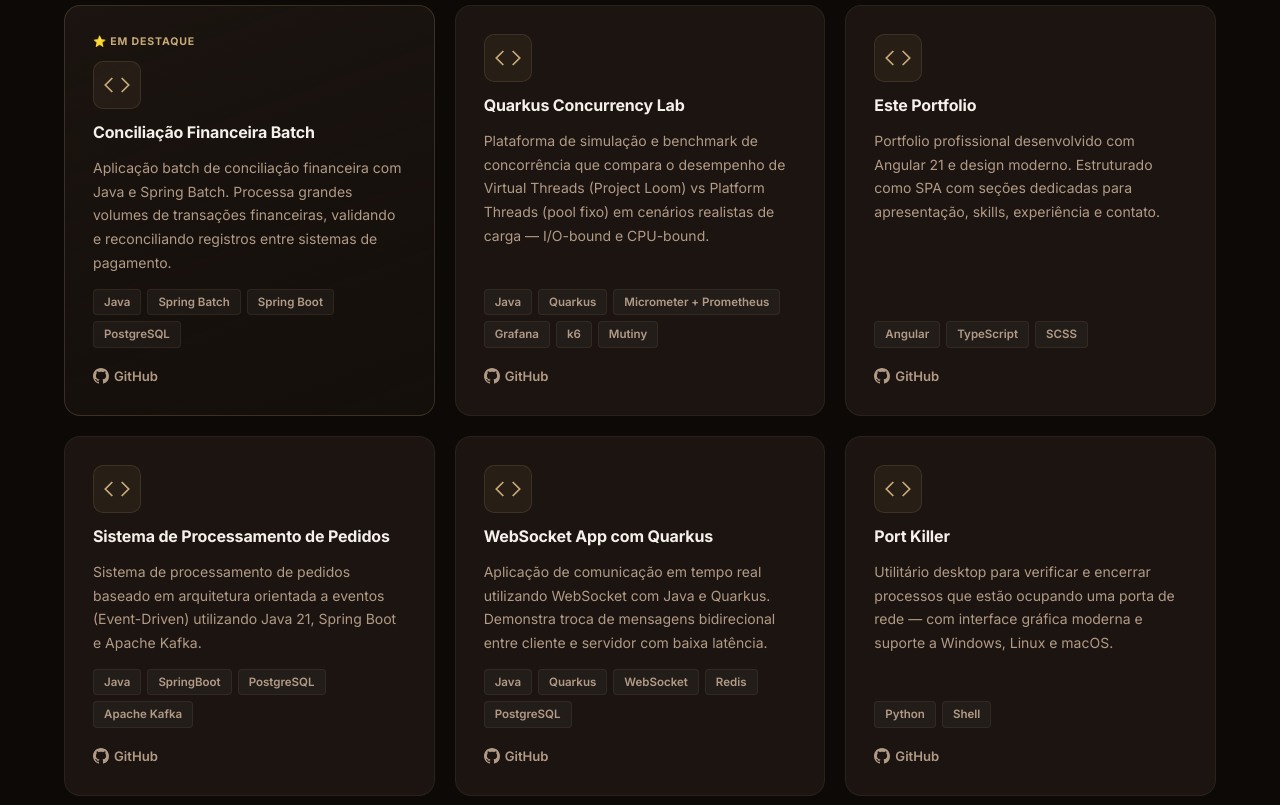
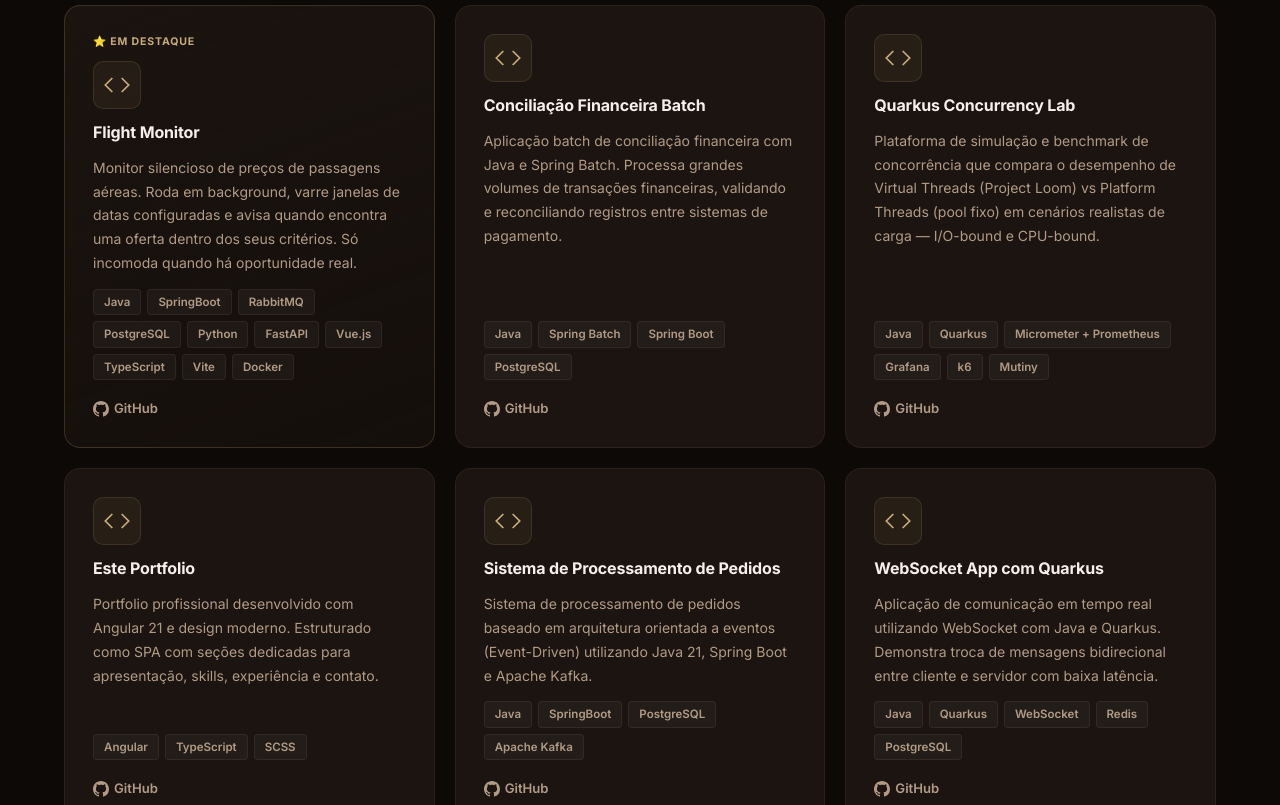
Before and after one commit to holandale0/personal-portfolio, an Angular app: page / in a window 1280 px wide. Shown: the part 5180-5985 px from the top of the page. Built offline with nearby package versions, Linux system fonts and the light colour scheme.

Commit message:
add project

```diff
--- a/src/app/components/projects/projects.ts
+++ b/src/app/components/projects/projects.ts
@@ -19,11 +19,17 @@ export interface Project {
 export class Projects {
   items: Project[] = [
     {
+      title: 'Flight Monitor',
+      description: 'Monitor silencioso de preços de passagens aéreas. Roda em background, varre janelas de datas configuradas e avisa quando encontra uma oferta dentro dos seus critérios. Só incomoda quando há oportunidade real.',
+      tags: ['Java', 'SpringBoot','RabbitMQ', 'PostgreSQL', 'Python' , 'FastAPI', 'Vue.js', 'TypeScript', 'Vite', 'Docker'],
+      github: 'https://github.com/holandale0/3layers-flightmonitor',
+      highlight: true
+    },
+    {
       title: 'Conciliação Financeira Batch',
       description: 'Aplicação batch de conciliação financeira com Java e Spring Batch. Processa grandes volumes de transações financeiras, validando e reconciliando registros entre sistemas de pagamento.',
       tags: ['Java', 'Spring Batch', 'Spring Boot', 'PostgreSQL'],
-      github: 'https://github.com/holandale0/financial-reconciliation-batch',
-      highlight: true
+      github: 'https://github.com/holandale0/financial-reconciliation-batch'
     },
     {
       title: 'Quarkus Concurrency Lab',
```
